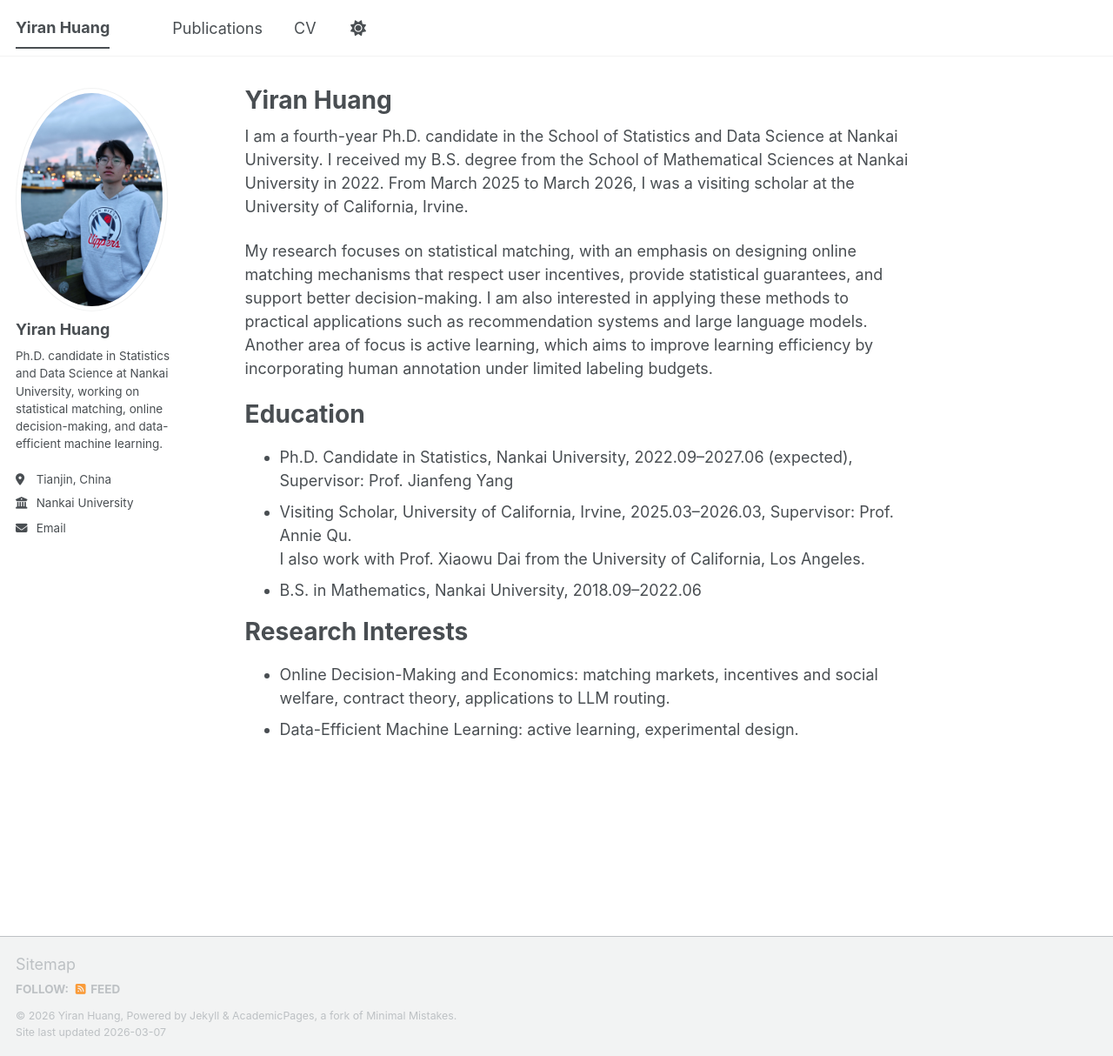
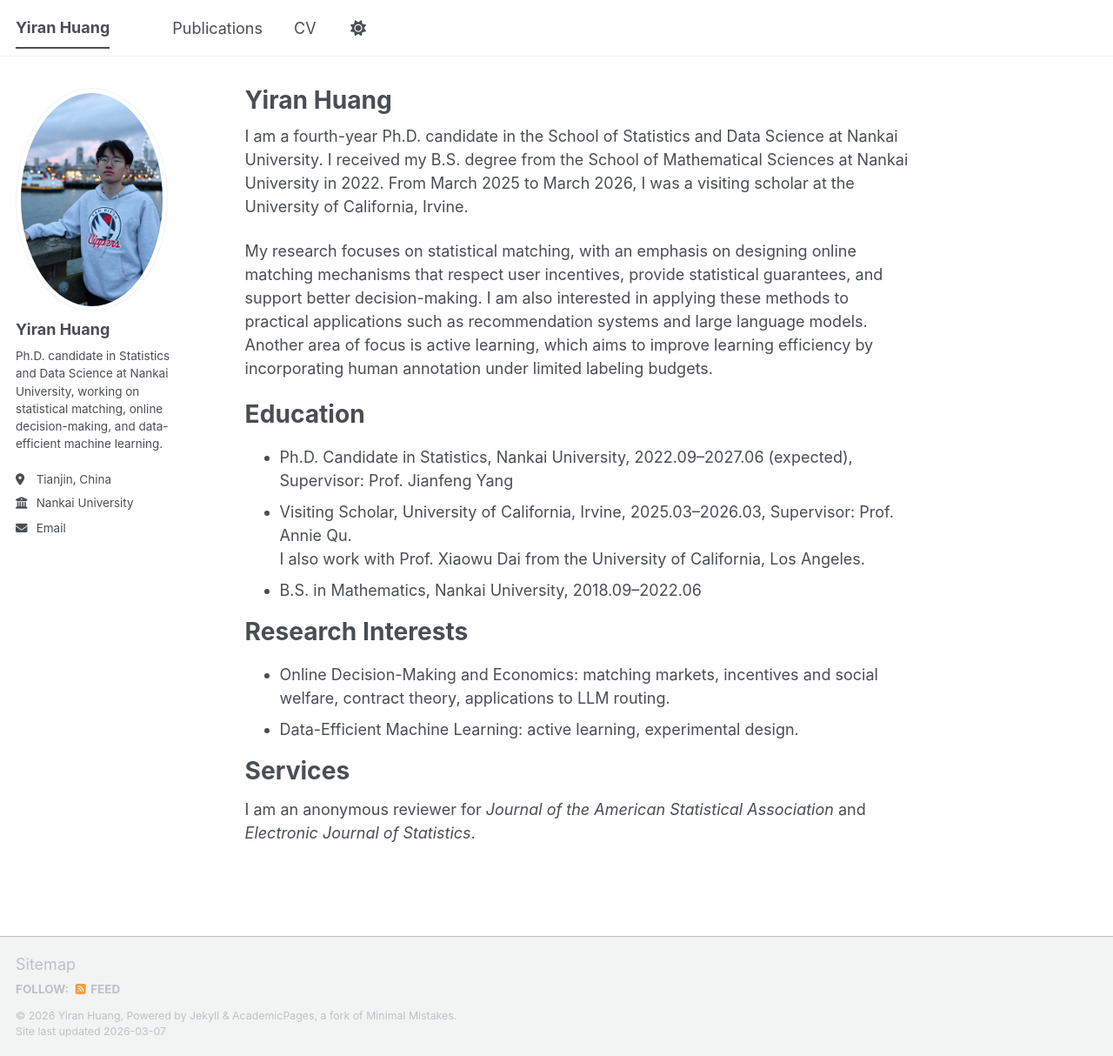
Before and after one commit to Yiran-Huang/Yiran-Huang.github.io, a Jekyll site: the page built from _pages/about.md, in a window 1280 px wide and 1214 px high. Shown: the whole window at 87% size. Built offline with Jekyll 4.4.1, drawn with Linux system fonts in a browser that asks for light colours; a script bundle is joined from its source files by our own code; library files that are not in the unit come from our copies.

Commit message:
Update about.md

```diff
--- a/_pages/about.md
+++ b/_pages/about.md
@@ -21,3 +21,7 @@ Research Interests
 ======
 * Online Decision-Making and Economics: matching markets, incentives and social welfare, contract theory, applications to LLM routing.
 * Data-Efficient Machine Learning: active learning, experimental design.
+
+Services
+======
+I am an anonymous reviewer for *Journal of the American Statistical Association* and *Electronic Journal of Statistics*.
```
